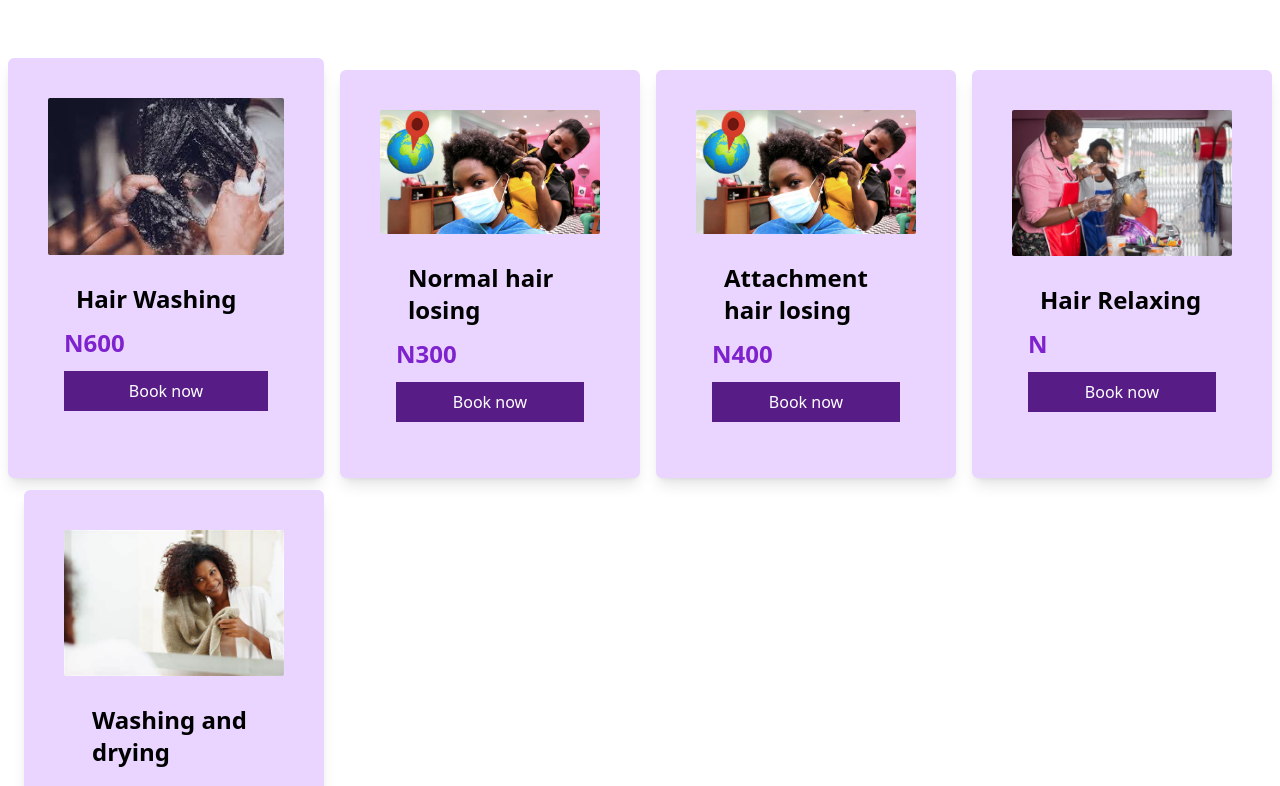
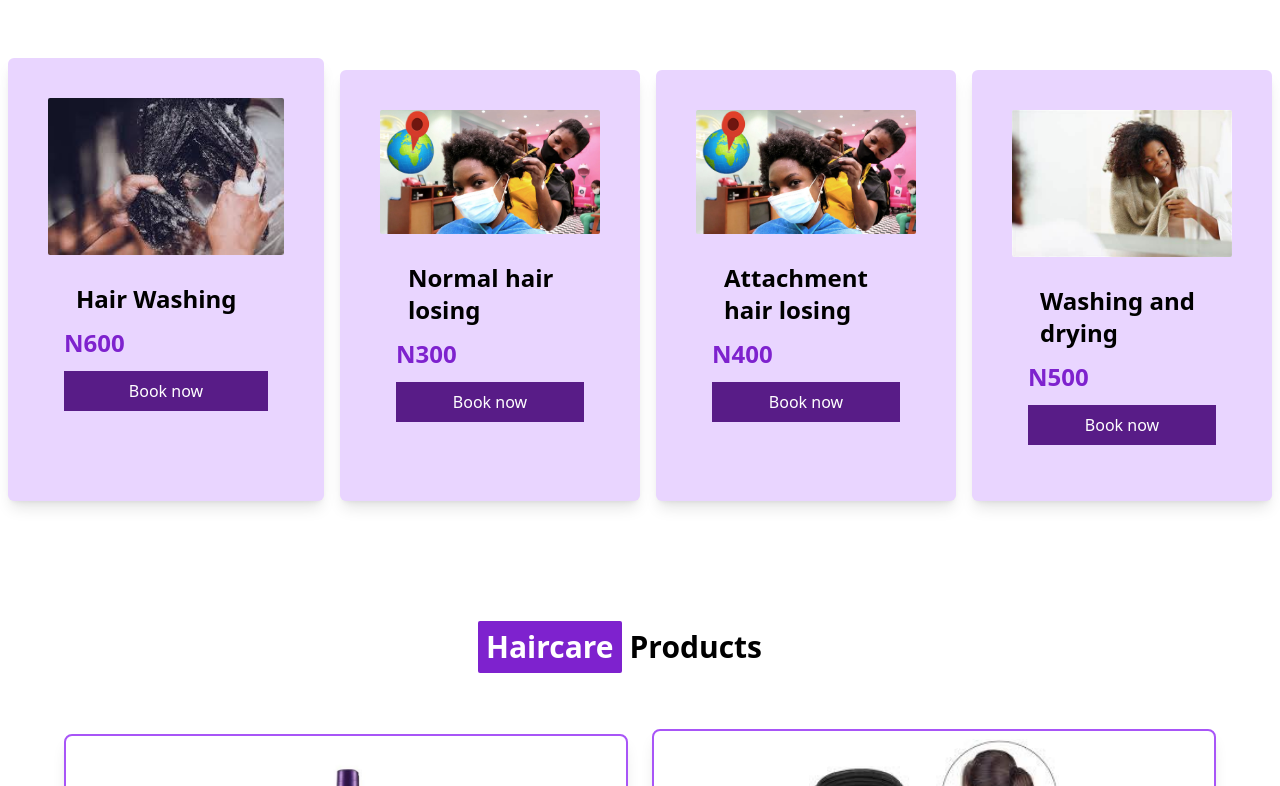
Before and after one commit to cybergirl00/dejoke_haircare, a Next.js app: page / in a window 1280 px wide. Shown: the part 1314-2100 px from the top of the page. Built offline with nearby package versions, Linux system fonts and the light colour scheme; no server answers; the database is empty.

Commit message:
first commit

```diff
--- a/components/About.tsx
+++ b/components/About.tsx
@@ -11,7 +11,7 @@ const About = () => {
       des: 'This consist of hair drying and conditioning'
     },
     {
-      key: 2,
+      key: 3,
       image: '/hair-losing.jpg',
       title: 'Normal hair losing',
       price: '300',
@@ -23,13 +23,6 @@ const About = () => {
       title: 'Attachment hair losing',
       price: '400',
       des: 'hair with attachment'
-    },
-    {
-      key: 3,
-      image: '/hair-relazing.jpg',
-      title: 'Hair Relaxing',
-      price: '',
-      des: 'The best you can get'
     },
     {
       key: 4,
```
